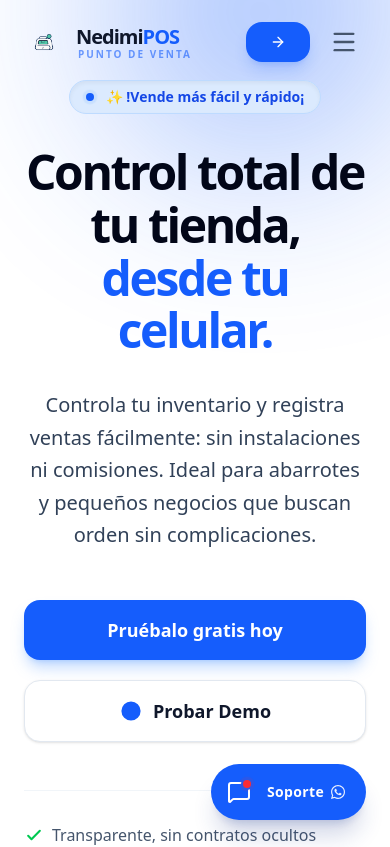
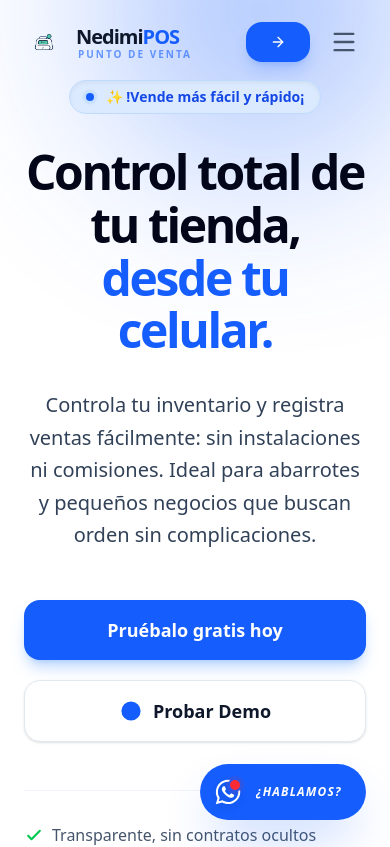
Before and after one commit to ShakerGlobe/punto-de-venta-react, a React (Vite) app: page / in a window 390 px wide. Shown: the top 847 px of the page. Built offline with nearby package versions, Linux system fonts and the light colour scheme.

Commit message:
fix: Cambio en WAButton

```diff
--- a/src/components/ui/WhatsAppButton.tsx
+++ b/src/components/ui/WhatsAppButton.tsx
@@ -1,19 +1,17 @@
 import { motion, AnimatePresence } from 'framer-motion';
 import { FaWhatsapp } from 'react-icons/fa';
-import { MessageSquare, X } from 'lucide-react';
+import { X } from 'lucide-react';
 import { useState, useEffect } from 'react';
 
 export const WhatsAppButton = () => {
     const [showTooltip, setShowTooltip] = useState(false);
 
-    // El número de teléfono se mantiene igual
-    const phoneNumber = "525564604183";
-
-    // Mensaje B2B directo a la conversión
-    const message = "Hola equipo de Nedimi. Me interesa implementar su Punto de Venta en mi negocio. ¿Podrían asesorarme?";
+    // Número y mensaje actualizados
+    const phoneNumber = "525534618549";
+    const message = "Hola, quiero probar el sistema para mi tienda";
     const whatsappUrl = `https://wa.me/${phoneNumber}?text=${encodeURIComponent(message)}`;
 
-    // Mostrar el tooltip después de unos segundos
+    // Mostrar el tooltip después de 6 segundos
     useEffect(() => {
         const timer = setTimeout(() => setShowTooltip(true), 6000);
         return () => clearTimeout(timer);
@@ -22,7 +20,7 @@ export const WhatsAppButton = () => {
     return (
         <div className="fixed bottom-6 right-6 md:bottom-8 md:right-8 z-[110] flex flex-col items-end gap-3 md:gap-4 pointer-events-none">
 
-            {/* --- TOOLTIP CORPORATIVO --- */}
+            {/* --- TOOLTIP AMIGABLE --- */}
             <AnimatePresence>
                 {showTooltip && (
                     <motion.div
@@ -30,42 +28,42 @@ export const WhatsAppButton = () => {
                         animate={{ opacity: 1, y: 0, scale: 1 }}
                         exit={{ opacity: 0, scale: 0.9, y: 10 }}
                         transition={{ type: "spring", stiffness: 300, damping: 25 }}
-                        className="pointer-events-auto bg-white border border-slate-200/60 p-4 md:p-5 rounded-2xl shadow-[0_10px_40px_-10px_rgba(0,0,0,0.15)] w-[240px] md:w-[280px] relative origin-bottom-right"
+                        className="pointer-events-auto bg-white border border-slate-200 p-4 md:p-5 rounded-[1.5rem] shadow-[0_20px_50px_-12px_rgba(0,0,0,0.15)] w-[240px] md:w-[280px] relative origin-bottom-right"
                     >
-                        <div className="absolute -bottom-2 right-6 w-4 h-4 bg-white border-b border-r border-slate-200/60 rotate-45" />
+                        {/* Triángulo del tooltip */}
+                        <div className="absolute -bottom-2 right-6 w-4 h-4 bg-white border-b border-r border-slate-200 rotate-45" />
 
                         <button
                             onClick={() => setShowTooltip(false)}
-                            className="absolute top-3 right-3 text-slate-400 hover:text-slate-700 bg-slate-50 hover:bg-slate-100 p-1.5 rounded-full transition-colors"
-                            aria-label="Cerrar mensaje"
+                            className="absolute top-3 right-3 text-slate-400 hover:text-blue-600 bg-slate-50 p-1.5 rounded-full transition-colors"
                         >
                             <X size={14} />
                         </button>
 
                         <div className="flex items-center gap-3 mb-3">
-                            <div className="relative flex items-center justify-center w-10 h-10 rounded-full bg-slate-50 border border-slate-100 p-1.5">
+                            <div className="relative flex items-center justify-center w-10 h-10 rounded-full bg-blue-50 border border-blue-100 p-1.5">
                                 <img
                                     src="/images/nedimi-pos-04.png"
                                     alt="Nedimi Soporte"
                                     className="w-full h-full object-contain"
                                 />
-                                <span className="absolute bottom-0 right-0 w-2.5 h-2.5 bg-blue-500 border-2 border-white rounded-full" />
+                                <span className="absolute bottom-0 right-0 w-2.5 h-2.5 bg-green-500 border-2 border-white rounded-full" />
                             </div>
                             <div className="flex flex-col">
-                                <span className="text-[13px] text-slate-800 font-bold leading-none">Soporte Comercial</span>
-                                <span className="text-[11px] text-slate-500 font-medium mt-1">En línea</span>
+                                <span className="text-[13px] text-slate-900 font-black italic uppercase tracking-tight">Equipo Nedimi</span>
+                                <span className="text-[11px] text-slate-500 font-bold uppercase tracking-widest mt-0.5">En línea</span>
                             </div>
                         </div>
 
-                        <p className="text-slate-600 text-[13px] leading-relaxed font-medium">
-                            ¿Necesitas asesoría para tu negocio? <br />
-                            <span className="text-slate-900 font-bold">Inicia un chat con nosotros.</span>
+                        <p className="text-slate-600 text-[13px] leading-relaxed font-medium italic">
+                            ¡Hola! ¿Te gustaría ver cómo funciona el sistema en tu tienda? <br />
+                            <span className="text-blue-600 font-black uppercase text-[11px] tracking-wider mt-2 block">Chatea con nosotros</span>
                         </p>
                     </motion.div>
                 )}
             </AnimatePresence>
 
-            {/* --- BOTÓN INTELIGENTE (Magia CSS) --- */}
+            {/* --- BOTÓN DE WHATSAPP (Solo Icono de WhatsApp) --- */}
             <motion.a
                 href={whatsappUrl}
                 target="_blank"
@@ -75,41 +73,41 @@ export const WhatsAppButton = () => {
                 transition={{ type: "spring", stiffness: 260, damping: 20, delay: 0.5 }}
                 whileTap={{ scale: 0.95 }}
                 onClick={() => setShowTooltip(false)}
-                /* LA MAGIA ESTÁ AQUÍ:
-                  - En móvil: max-w-[160px] permite que el botón se expanda para mostrar "Soporte".
-                  - En desktop (md): max-w-[64px] obliga al botón a ser exactamente 64x64 (un círculo perfecto).
-                  - En hover (md:hover): max-w-[240px] permite que se estire como píldora sin "picos".
-                */
-                className="pointer-events-auto relative group flex items-center h-14 md:h-16 bg-blue-600 shadow-xl shadow-blue-900/20 text-white rounded-full overflow-hidden transition-all duration-300 ease-out max-w-[160px] md:max-w-[64px] md:hover:max-w-[240px]"
+                // Estructura de expansión inteligente
+                className="pointer-events-auto relative group flex items-center h-14 md:h-16 bg-blue-600 shadow-2xl shadow-blue-600/30 text-white rounded-full overflow-hidden transition-all duration-500 ease-[cubic-bezier(0.23,1,0.32,1)] max-w-[180px] md:max-w-[64px] md:hover:max-w-[280px]"
             >
-                {/* Contenedor del Icono Fijo (Anclado a la izquierda, garantiza las medidas perfectas) */}
-                <div className="flex items-center justify-center w-14 md:w-16 shrink-0 h-full relative">
-                    <MessageSquare className="w-6 h-6 md:w-7 md:h-7" />
+                {/* ICONO DE WHATSAPP (Ancla fija a la izquierda) */}
+                <div className="flex items-center justify-center w-14 md:w-16 shrink-0 h-full relative z-10">
+                    <FaWhatsapp className="w-7 h-7 md:w-8 md:h-8 drop-shadow-md" />
 
-                    {/* El punto rojo de notificación vive DENTRO del icono.
-                        Así no "baila" cuando el botón se estira hacia la izquierda. */}
-                    <span className="absolute top-3.5 right-3.5 md:top-4 md:right-4 w-3 h-3 md:w-3.5 md:h-3.5 bg-red-500 border-2 border-blue-600 rounded-full z-20 flex items-center justify-center md:group-hover:opacity-0 transition-opacity duration-200">
+                    {/* Notificación roja (Punto de atención) */}
+                    <span className="absolute top-3.5 right-3.5 md:top-4 md:right-4 w-3.5 h-3.5 bg-red-500 border-2 border-blue-600 rounded-full z-20 flex items-center justify-center md:group-hover:opacity-0 transition-opacity duration-300">
                         <span className="w-full h-full bg-red-500 rounded-full animate-ping opacity-60 absolute" />
                     </span>
                 </div>
 
-                {/* Textos Ocultos / Visibles */}
+                {/* TEXTO EXPANDIBLE */}
                 <div className="flex items-center whitespace-nowrap overflow-hidden">
 
-                    {/* VERSIÓN MÓVIL: Siempre visible, muy corto ("Soporte") */}
-                    <div className="flex md:hidden items-center gap-1.5 pr-5">
-                        <span className="font-bold text-sm tracking-wide">Soporte</span>
-                        <FaWhatsapp className="text-white/90 w-4 h-4" />
+                    {/* Móvil: Texto corto siempre visible */}
+                    <div className="flex md:hidden items-center pr-6">
+                        <span className="font-black italic uppercase text-xs tracking-widest">¿Hablamos?</span>
                     </div>
 
-                    {/* VERSIÓN DESKTOP: Visible solo al Hover ("Contactar Soporte") */}
-                    <div className="hidden md:flex items-center gap-2 pr-6 opacity-0 group-hover:opacity-100 transition-opacity duration-300 delay-75">
-                        <span className="font-bold text-base tracking-wide">Contactar Soporte</span>
-                        <FaWhatsapp className="text-white/90 w-5 h-5" />
+                    {/* Desktop: Texto largo en Hover */}
+                    <div className="hidden md:flex items-center pr-8 opacity-0 group-hover:opacity-100 transition-opacity duration-300 delay-100">
+                        <span className="font-black italic uppercase text-sm tracking-[0.1em]">¿Hablamos?</span>
                     </div>
 
                 </div>
+
+                {/* Efecto de brillo de barrido */}
+                <div className="absolute inset-0 bg-gradient-to-r from-transparent via-white/10 to-transparent -translate-x-full group-hover:animate-[shimmer_2s_infinite] pointer-events-none" />
             </motion.a>
+
+            <style dangerouslySetInnerHTML={{ __html: `
+                @keyframes shimmer { 100% { transform: translateX(100%); } }
+            ` }} />
 
         </div>
     );
```
